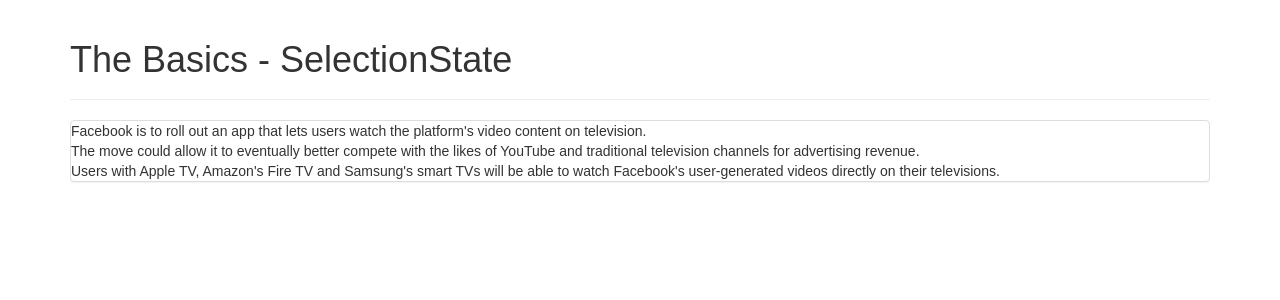
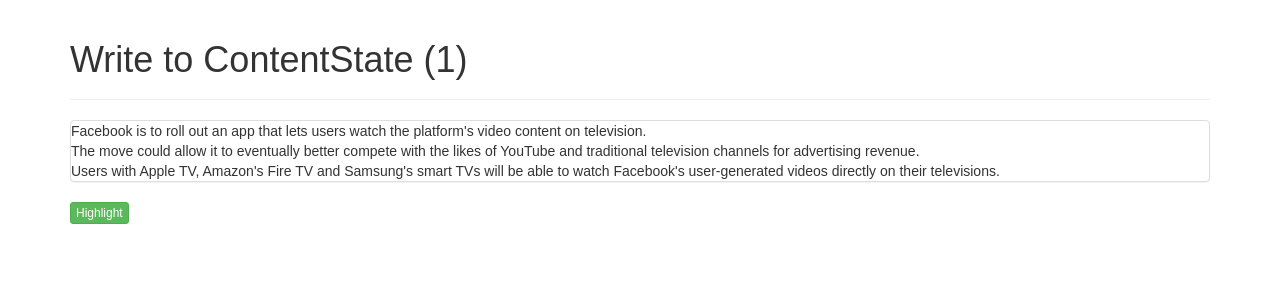
Before and after one commit to robsquires/draft-building-blocks, a React (Create React App) app: page / in a window 1280 px wide. Shown: the top 300 px of the page. Built offline with nearby package versions, Linux system fonts and the light colour scheme.

Commit message:
3. block key

```diff
--- a/src/App.js
+++ b/src/App.js
@@ -7,7 +7,7 @@
   render() {
     return (
       <Grid>
-         <PageHeader>The Basics - SelectionState</PageHeader>
+         <PageHeader>Write to ContentState (1)</PageHeader>
         <Row>
           <Col xs={12}>
             <SimpleEditor />
--- a/src/SimpleEditor.js
+++ b/src/SimpleEditor.js
@@ -1,52 +1,89 @@
 import React from 'react';
-import {Editor, EditorState, ContentState} from 'draft-js';
-import {Panel} from 'react-bootstrap';
+import {Editor, EditorState, ContentState, CharacterMetadata} from 'draft-js';
+import {Panel, Button} from 'react-bootstrap';
 import './SimpleEditor.css'
 import content from './content'
+
+/**
+ * inline style map
+ */
+const styleMap = {
+  'HIGHLIGHT': {
+    backgroundColor: 'rgb(141, 218, 165)',
+  },
+};
+
 
 class SimpleEditor extends React.Component {
   constructor(props) {
     super(props);
     this.onChange = this.onChange.bind(this);
+    this.highlight = this.highlight.bind(this);
     this.state = {
       editorState: EditorState.createWithContent(
         ContentState.createFromText(content)
-      )
+      ),
+      selectedText: ''
     };
-  }
-
-  componentDidUpdate(prevProps, prevState) {
-    const editorState = this.state.editorState
-    // const contentState = editorState.getCurrentContent();
-    const selectionState = editorState.getSelection();
-
-    const startOffset = selectionState.getStartOffset();
-    const endOffset = selectionState.getEndOffset();
-
-    console.log(
-      '%c %d %c %d',
-      'color: blue; font-weight: bold;',
-      startOffset,
-      'color: red; font-weight: bold;',
-      endOffset
-    )
   }
 
   onChange(editorState) {
     this.setState({ editorState });
   }
 
+  highlight() {
+    const editorState = this.state.editorState
+    const contentState = editorState.getCurrentContent();
+    const selectionState = editorState.getSelection();
+
+    // extract the text between the start and end
+    const start = selectionState.getStartOffset();
+    const end = selectionState.getEndOffset();
+
+    // get contentBlock where the 'cursor' is
+    const blockKey = selectionState.getAnchorKey();
+
+    // update the content block where the cursor is
+    const updatedBlockMap = contentState.getBlockMap().update(blockKey, contentBlock => {
+      // apply the style to the characters where the highlight is
+      const updatedCharacterList = contentBlock.getCharacterList().map((char, idx) => {
+        if (idx < start || idx >= end) {
+          return char;
+        }
+        return CharacterMetadata.applyStyle(char, 'HIGHLIGHT');
+      })
+
+      // set the new character list against the content block
+      return contentBlock.set('characterList', updatedCharacterList);
+    })
+
+    const updatedContentState = contentState.set('blockMap', updatedBlockMap)
+
+    this.setState({
+      editorState: EditorState.push(editorState, updatedContentState)
+    })
+
+  }
 
   render() {
     return (
+      <div>
         <Panel>
-
           <Editor
+            customStyleMap={styleMap}
             editorState={this.state.editorState}
             onChange={this.onChange}
           />
+        </Panel>
 
-        </Panel>
+        <Button
+          bsStyle="success"
+          bsSize="xsmall"
+          onClick={this.highlight}>
+          Highlight
+        </Button>
+
+      </div>
     );
   }
 }
```
